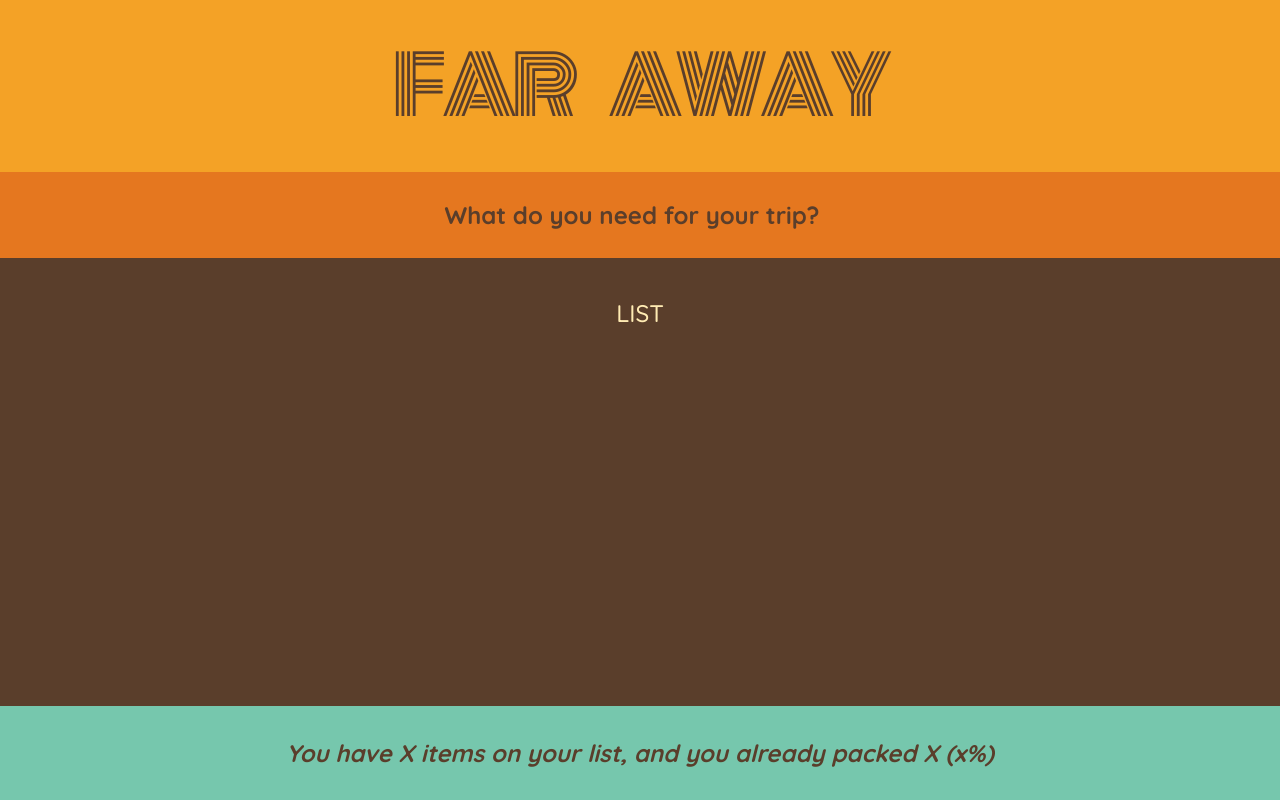
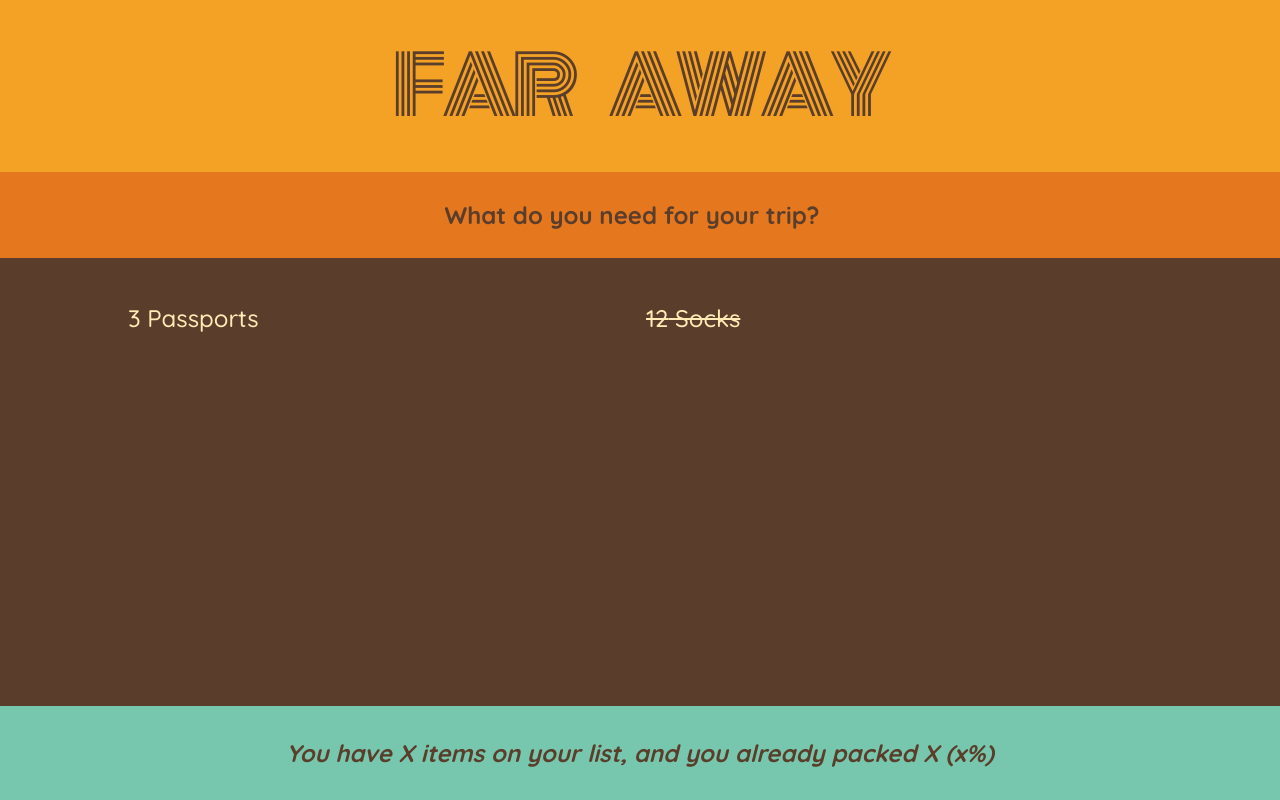
Before and after one commit to Majd-Alhourani98/travel-away, a React (Create React App) app: page / in a window 1280 px wide. Built offline with nearby package versions, Linux system fonts and the light colour scheme.

Commit message:
rendering list of Item component

```diff
--- a/src/App.js
+++ b/src/App.js
@@ -1,3 +1,8 @@
+const initialItems = [
+  { id: 1, description: "Passports", quantity: 3, packed: false },
+  { id: 2, description: "Socks", quantity: 12, packed: true },
+];
+
 export default function App() {
   return (
     <div className="app">
@@ -12,6 +17,7 @@
 function Logo() {
   return <h1>Far Away</h1>;
 }
+
 function Form() {
   return (
     <div className="add-form">
@@ -19,8 +25,29 @@
     </div>
   );
 }
+
 function PackingList() {
-  return <div className="list">LIST</div>;
+  return (
+    <div className="list">
+      <ul>
+        {initialItems.map((item) => (
+          <Item item={item} key={item.id} />
+        ))}
+      </ul>
+    </div>
+  );
+}
+
+function Item({ item }) {
+  return (
+    <li>
+      <span style={item.packed ? { textDecoration: "line-through" } : {}}>
+        {item.quantity} {item.description}
+      </span>
+
+      <button>X</button>
+    </li>
+  );
 }
 
 function Stats() {
--- a/src/index.css
+++ b/src/index.css
@@ -101,7 +101,7 @@
 .list ul {
   list-style: none;
   width: 80%;
-  overflow: scroll;
+  overflow: hidden;
 
   display: grid;
   grid-template-columns: repeat(auto-fit, minmax(250px, 1fr));
```
